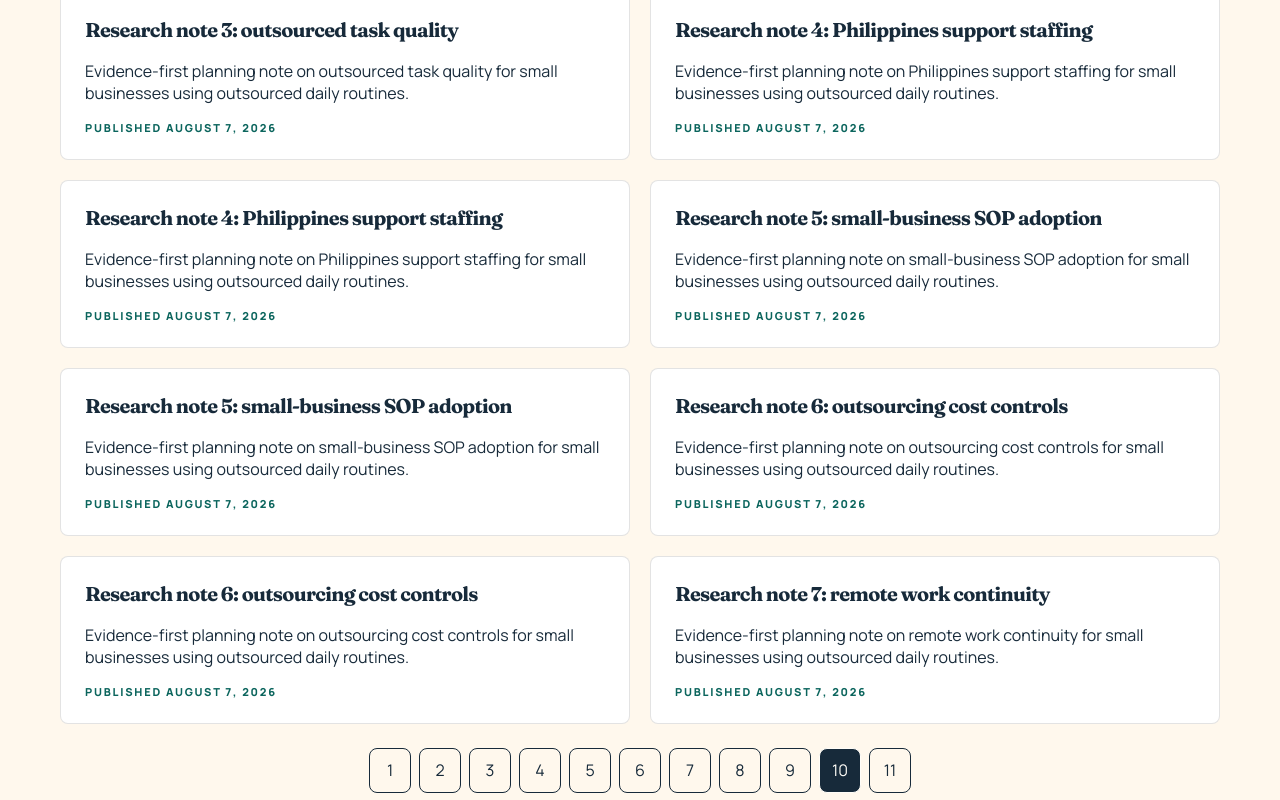
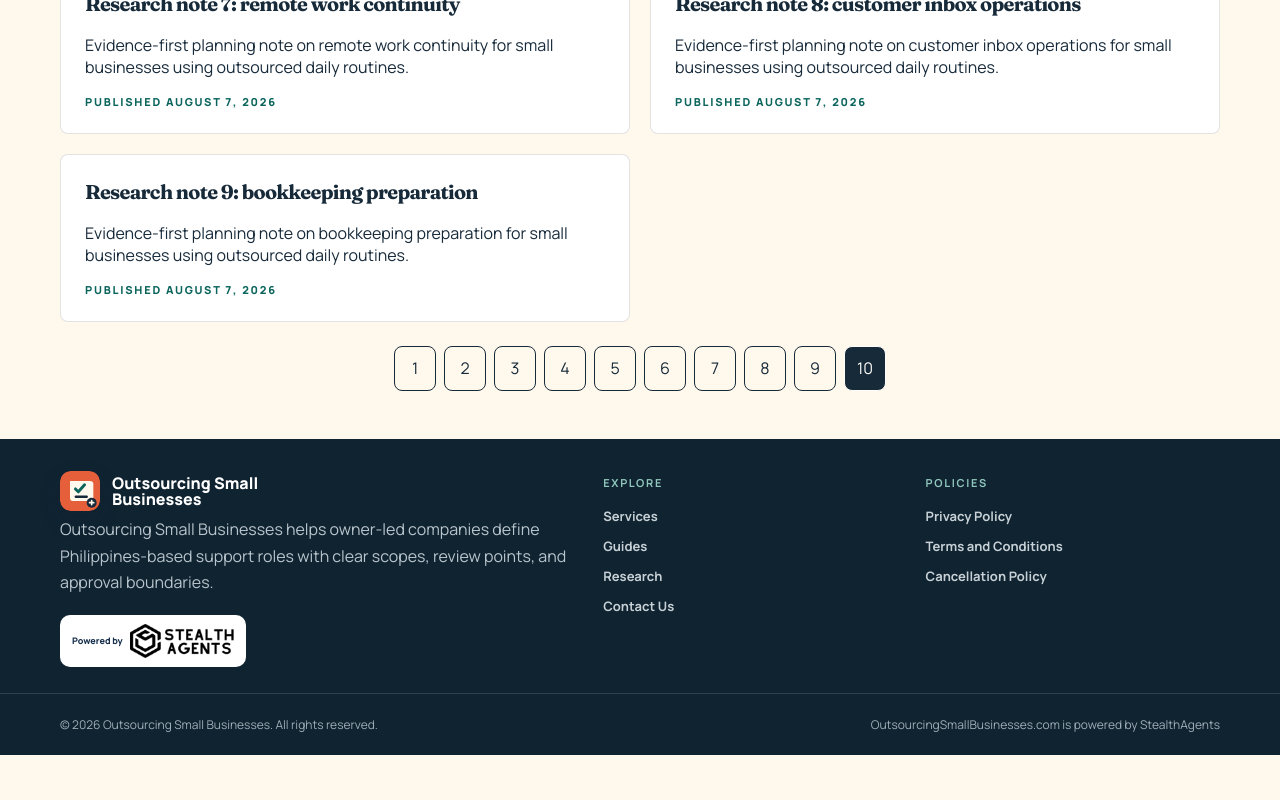
Before and after one commit to coolifystealthagents/outsourcingsmallbusinesses, a Next.js app: page /research/page/10 in a window 1280 px wide. Shown: the part 2000-2800 px from the top of the page. After the commit the page ends 2755 px from the top, so only its background shows below. Built offline with nearby package versions, Linux system fonts and the light colour scheme.

Commit message:
Deduplicate research directory entries by public route

```diff
--- a/app/research/page/[page]/page.tsx
+++ b/app/research/page/[page]/page.tsx
@@ -1,7 +1,6 @@
-import { researchPosts } from '../../../fleet-content';
-import { ResearchListing, PAGE_SIZE } from '../../research-listing';
+import { ResearchListing, PAGE_SIZE, uniqueResearchPosts } from '../../research-listing';
 export function generateStaticParams() {
-  return Array.from({length: Math.max(1, Math.ceil(researchPosts.length / PAGE_SIZE))}, (_, i) => ({page: String(i + 1)}));
+  return Array.from({length: Math.max(1, Math.ceil(uniqueResearchPosts.length / PAGE_SIZE))}, (_, i) => ({page: String(i + 1)}));
 }
 export async function generateMetadata({params}: {params: Promise<{page: string}>}) {
   const {page} = await params;
--- a/app/research/research-listing.tsx
+++ b/app/research/research-listing.tsx
@@ -9,10 +9,11 @@ const formatDate = (date: string) =>
     timeZone: "UTC",
   }).format(new Date(`${date}T00:00:00Z`));
 export const PAGE_SIZE = 24;
+export const uniqueResearchPosts = researchPosts.filter((post, index, posts) => posts.findIndex(candidate => candidate.slug === post.slug) === index);
 export function ResearchListing({ page = 1 }: { page?: number }) {
-  const totalPages = Math.max(1, Math.ceil(researchPosts.length / PAGE_SIZE));
+  const totalPages = Math.max(1, Math.ceil(uniqueResearchPosts.length / PAGE_SIZE));
   if (!Number.isInteger(page) || page < 1 || page > totalPages) notFound();
-  const ordered = [...researchPosts].sort(
+  const ordered = [...uniqueResearchPosts].sort(
     (a, b) =>
       b.published.localeCompare(a.published) || a.slug.localeCompare(b.slug),
   );
```
